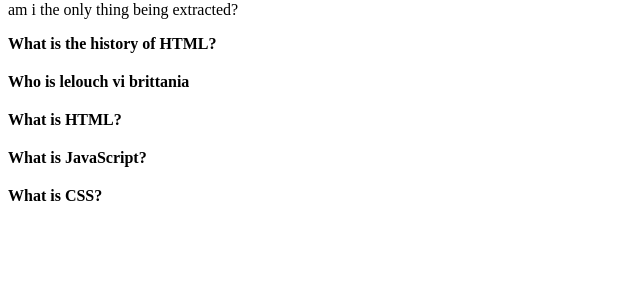
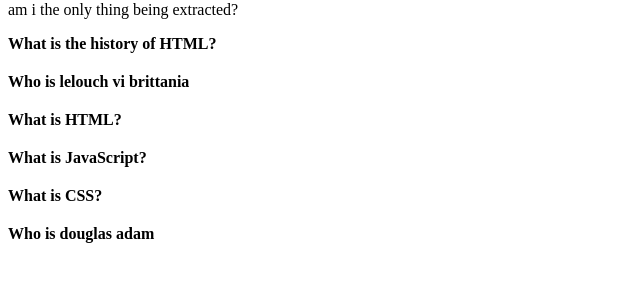
Before and after one commit to spdhiraj99/ghpage, a plain HTML site: page index.html in a window 1280 px wide. Shown: the part 79-360 px from the top of the page, without its empty margins (0-640 px from the left). Drawn offline with Linux system fonts and the light colour scheme.

Commit message:
Update index.html

```diff
--- a/index.html
+++ b/index.html
@@ -48,6 +48,10 @@
                 {
                     question: 'What is CSS?',
                     answer: 'CSS stands for Cascading Style Sheets. It is used to style the appearance of web pages.'
+                },
+                {
+                    question: 'Who is douglas adam',
+                    answer: 'Douglas adam is an excellant british air star who has managed to drift 200 m with his belly out'
                 }
                 // Add more FAQs here...
             ];
```
